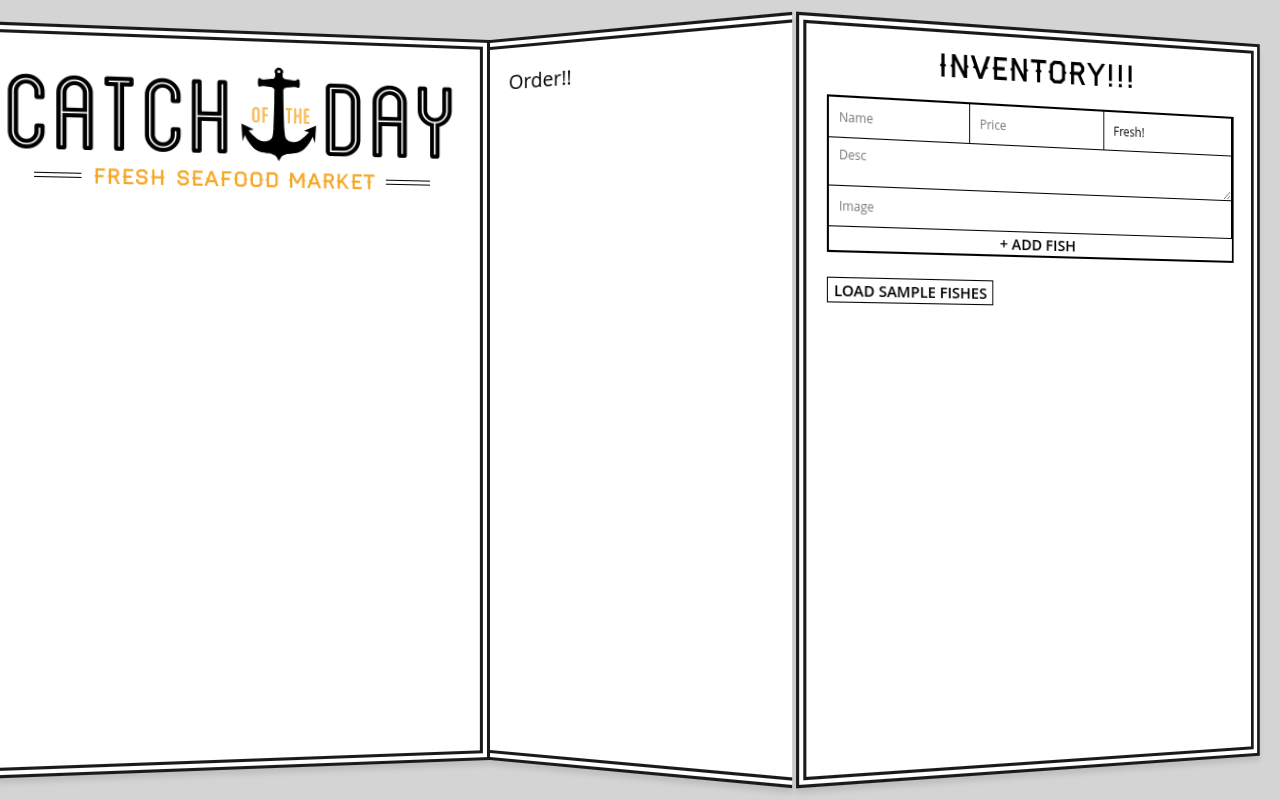
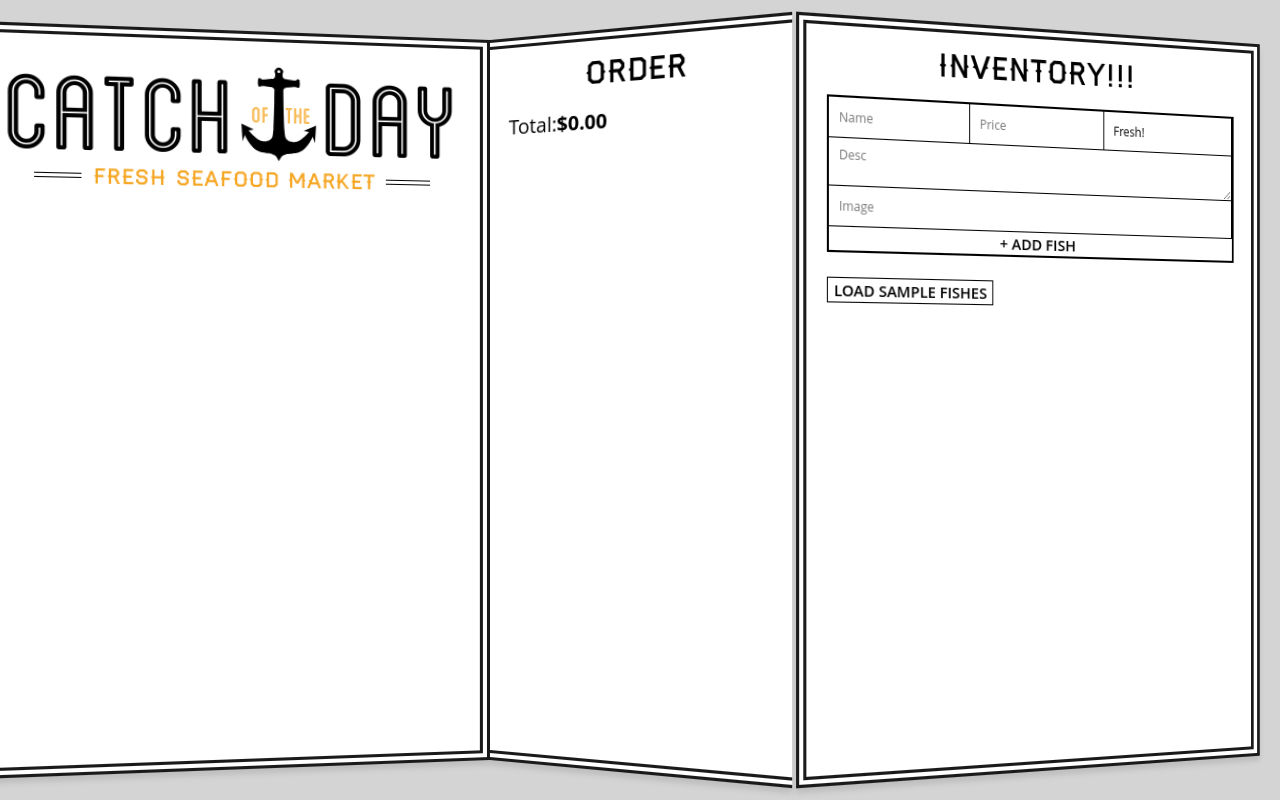
Before and after one commit to mamunur121/catch-of-the-day, a React (Create React App) app: page /store/1 in a window 1280 px wide. Shown: the top 800 px of the page. Built offline with nearby package versions, Linux system fonts and the light colour scheme.

Commit message:
displaying order state with jsx

```diff
--- a/src/App.js
+++ b/src/App.js
@@ -17,10 +17,8 @@
   addFish = fish => {
     //1. take a copy of the existing state
     const fishes = {...this.state.fishes};
-
     // Add our new fish to the fishes variable
     fishes[`fish${Date.now()}`] = fish;
-
     // set the new fishes object to state
     this.setState({
       fishes: fishes
@@ -36,10 +34,8 @@
   addToOrder = key => {
     // take a copy of the state
     const order = {...this.state.order};
-
     // either add the order or update the number in our order
     order[key] = order[key] + 1 || 1;
-
     //call setstate to update our state object
     this.setState({
       order: order
@@ -64,7 +60,11 @@
               ))}
             </ul>
           </div>
-          <Order />
+
+          <Order
+              fishes={this.state.fishes}
+              order={this.state.order}
+          />
           <Inventory
               addFish={this.addFish}
               loadSampleFishes={this.loadSampleFishes}
--- a/src/components/Order.jsx
+++ b/src/components/Order.jsx
@@ -1,12 +1,48 @@
 import React from "react";
 
+import {formatPrice} from "../helpers";
+
 class Order extends React.Component {
+
+  renderOrder = key => {
+    const fish = this.props.fishes[key]; // getting the value of array
+    const count = this.props.order[key]; // getting the value of array
+    const isAvailable = fish.status === "available";
+    if (!isAvailable) {
+      return (
+          <li key={key}>
+            Sorry {fish ? fish.name : "fish"} is no longer available
+          </li>
+      );
+    }
+    return (
+        <li key={key}>
+          {count} lbs {fish.name}
+          {formatPrice(count * fish.price)}
+        </li>
+    );
+  };
   render() {
+    const orderIds = Object.keys(this.props.order); // getting the keys
+    const total = orderIds.reduce((prevTotal, key) => {
+      const fish = this.props.fishes[key]; // object key -> value
+      const count = this.props.order[key];
+      const isAvailable = fish && fish.status === "available";
+      if (isAvailable) {
+        return prevTotal + count * fish.price;
+      }
+      return prevTotal;
+    }, 0);
     return (
-        <div>
-          Order!!
+        <div className="order-wrap">
+          <h2>Order</h2>
+          <ul className="order">{orderIds.map(this.renderOrder)}</ul>
+          <div className="total">
+            Total:
+            <strong>{formatPrice(total)}</strong>
+          </div>
         </div>
-    )
+    );
   }
 
 }
```
